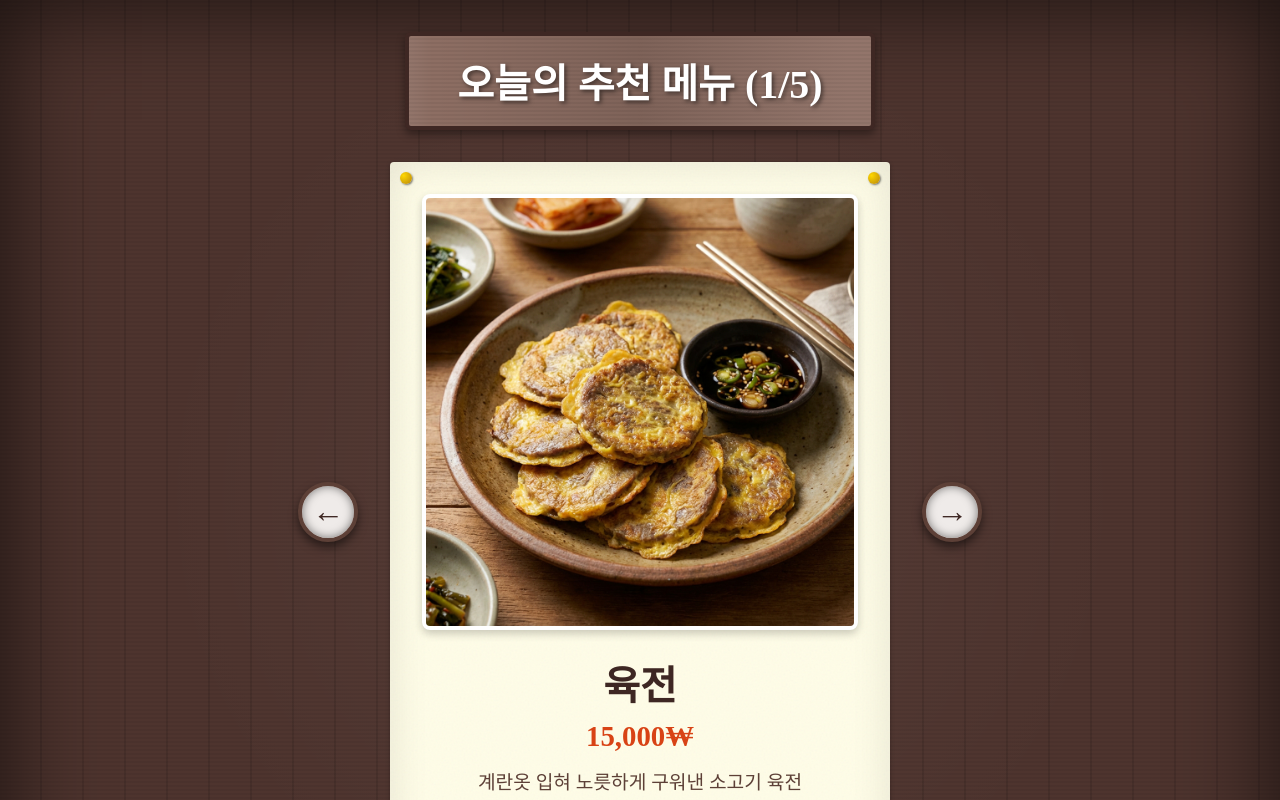
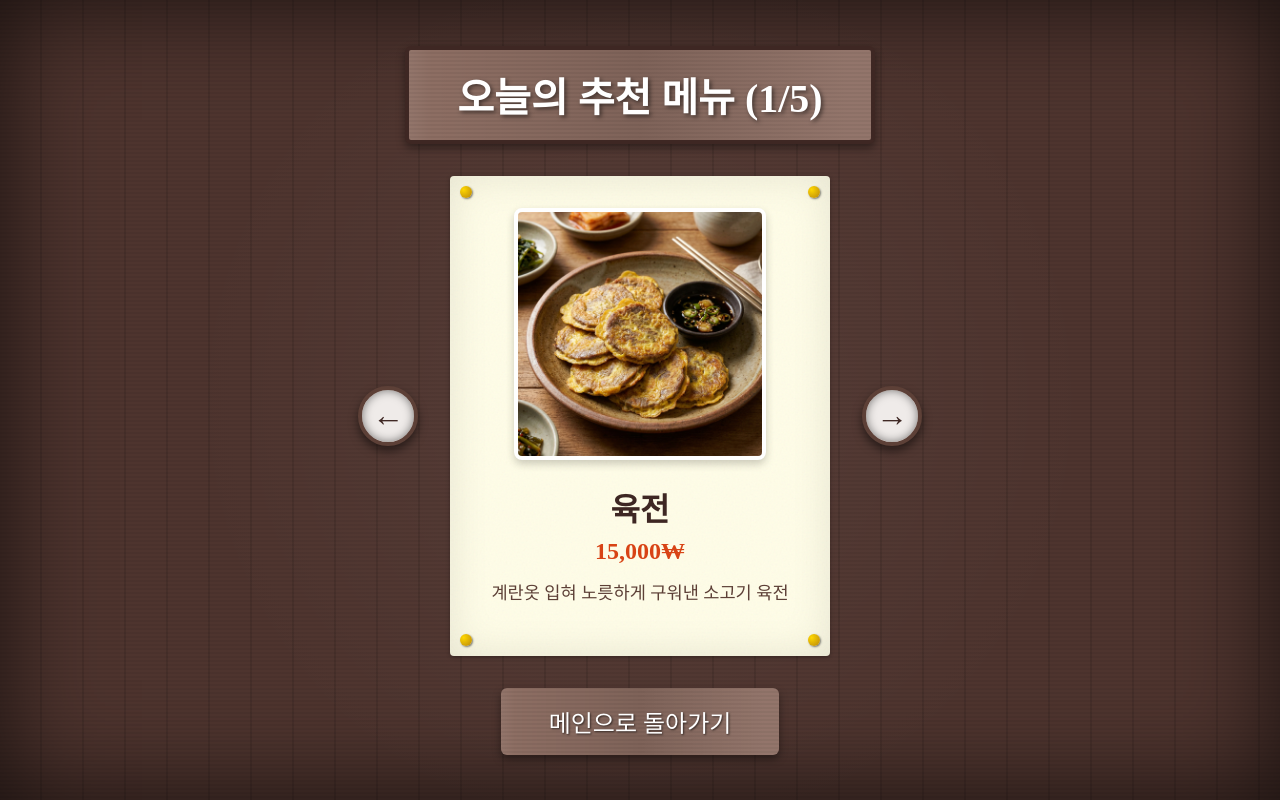
Before and after one commit to jangwonjun/TemiRobot, a Next.js app: page /restaurant in a window 1280 px wide. Both pictures are taken after a click on the button "추천 메뉴". Built offline with nearby package versions, Linux system fonts and the light colour scheme; a web font is replaced by a local one.

Commit message:
style: Adjust Menu Recommendation image size and cleanup

```diff
--- a/src/components/restaurant/MenuRecommendPage.tsx
+++ b/src/components/restaurant/MenuRecommendPage.tsx
@@ -92,8 +92,8 @@ export default function MenuRecommendPage({ onBack }: MenuRecommendPageProps) {
           display: 'flex',
           flexDirection: 'column',
           alignItems: 'center',
-          maxWidth: '500px',
-          minHeight: '550px'
+          maxWidth: '380px', // Reduced from 500px
+          minHeight: '480px' // Reduced from 550px
         }}>
           {/* Pins */}
           <div className="paper-pin" style={{ top: '10px', left: '10px' }}></div>
@@ -103,7 +103,7 @@ export default function MenuRecommendPage({ onBack }: MenuRecommendPageProps) {
 
           {/* Image Frame */}
           <div style={{
-            width: '100%',
+            width: '80%', // Reduced from 100%
             aspectRatio: '1/1',
             borderRadius: '8px',
             overflow: 'hidden',
@@ -128,7 +128,7 @@ export default function MenuRecommendPage({ onBack }: MenuRecommendPageProps) {
 
           {/* Title & Price */}
           <h2 style={{
-            fontSize: '2.5rem',
+            fontSize: '2rem', // Slightly smaller font
             fontFamily: 'Gamja Flower, cursive',
             color: '#3e2723',
             marginBottom: '0.5rem',
@@ -138,7 +138,7 @@ export default function MenuRecommendPage({ onBack }: MenuRecommendPageProps) {
           </h2>
 
           <div style={{
-            fontSize: '1.8rem',
+            fontSize: '1.5rem', // Slightly smaller font
             fontWeight: 'bold',
             color: '#d84315',
             marginBottom: '1rem'
@@ -148,12 +148,12 @@ export default function MenuRecommendPage({ onBack }: MenuRecommendPageProps) {
 
           {/* Description */}
           <p style={{
-            fontSize: '1.2rem',
+            fontSize: '1.1rem', // Slightly smaller font
             color: '#5d4037',
             fontFamily: 'Gowun Batang, serif',
             textAlign: 'center',
-            marginBottom: '2rem',
-            lineHeight: '1.5'
+            marginBottom: '1rem',
+            lineHeight: '1.4'
           }}>
             {currentItem.description}
           </p>
```
